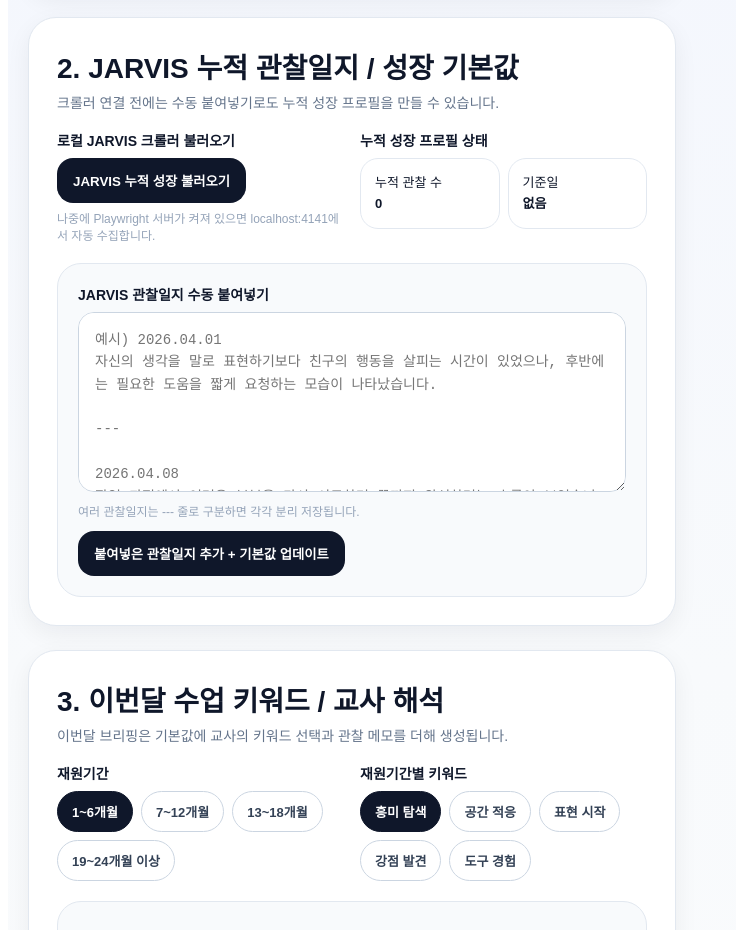
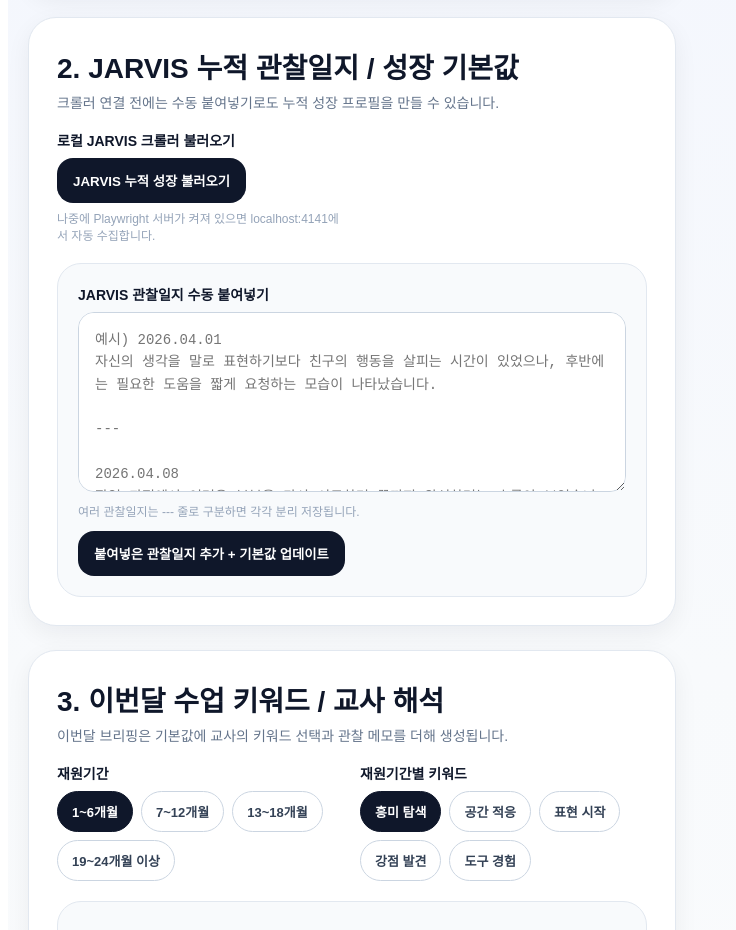
Before and after one commit to jaradaboys/jarada-briefing-2, a React (Vite) app: page / in a window 1280 px wide. Shown: the part 1200-2130 px from the top of the page, without its empty margins (0-736 px from the left). Built offline with nearby package versions, Linux system fonts and the light colour scheme.

Commit message:
Update App.jsx

```diff
--- a/src/App.jsx
+++ b/src/App.jsx
@@ -1923,12 +1923,7 @@ alert(`${incoming.length}개의 JARVIS 관찰일지를 불러왔고, 기본값
                   {crawlerError && <div style={{ color: "#b91c1c", marginTop: 10 }}>{crawlerError}</div>}
                 </Field>
 
-                <Field label="누적 성장 프로필 상태">
-                  <div style={{ display: "grid", gridTemplateColumns: "1fr 1fr", gap: 8 }}>
-                    <div style={styles.miniStat}>누적 관찰 수<br /><strong>{form.growthProfile.sourceCount}</strong></div>
-                    <div style={styles.miniStat}>기준일<br /><strong>{form.growthProfile.updatedUntil || "없음"}</strong></div>
-                  </div>
-                </Field>
+
               </div>
 
               <div style={styles.softBox}>
```
